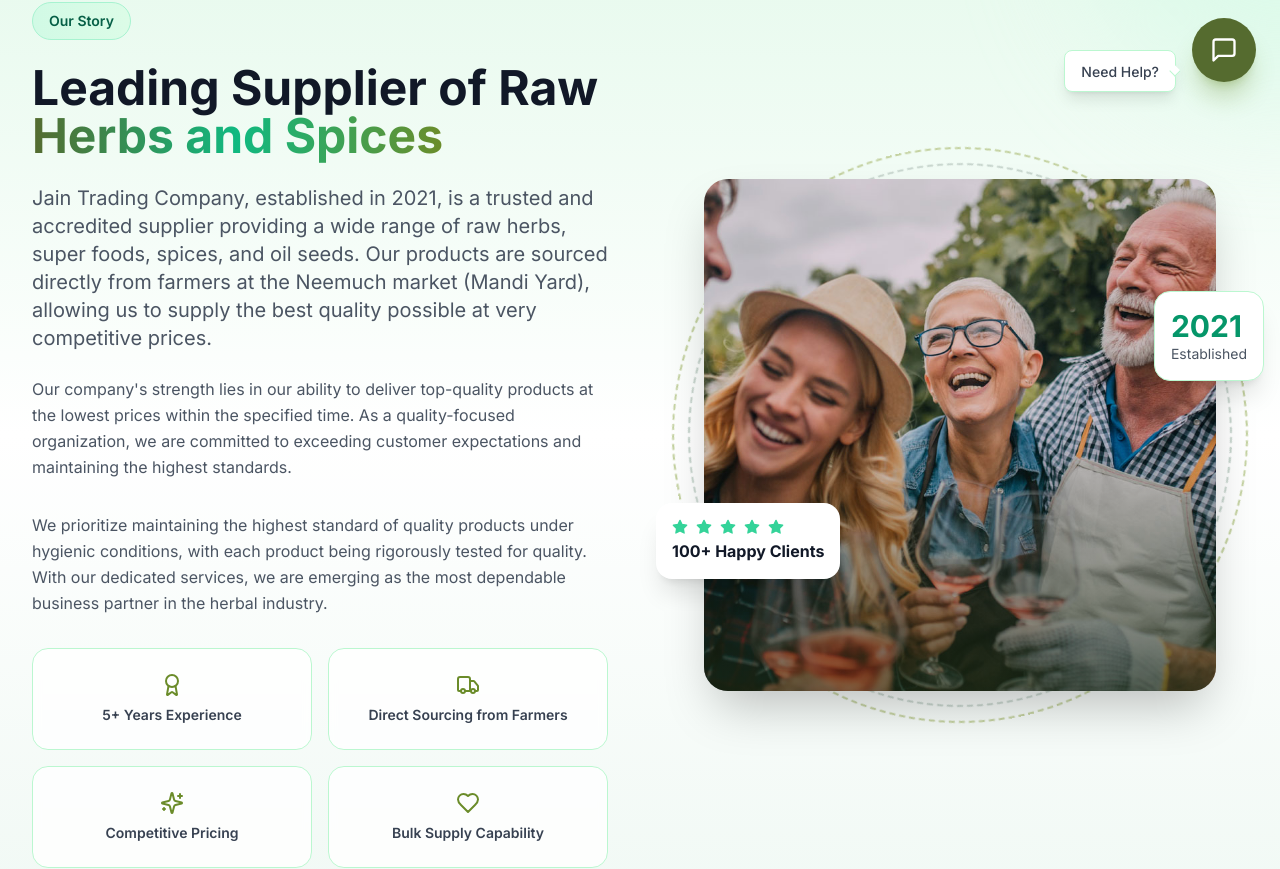
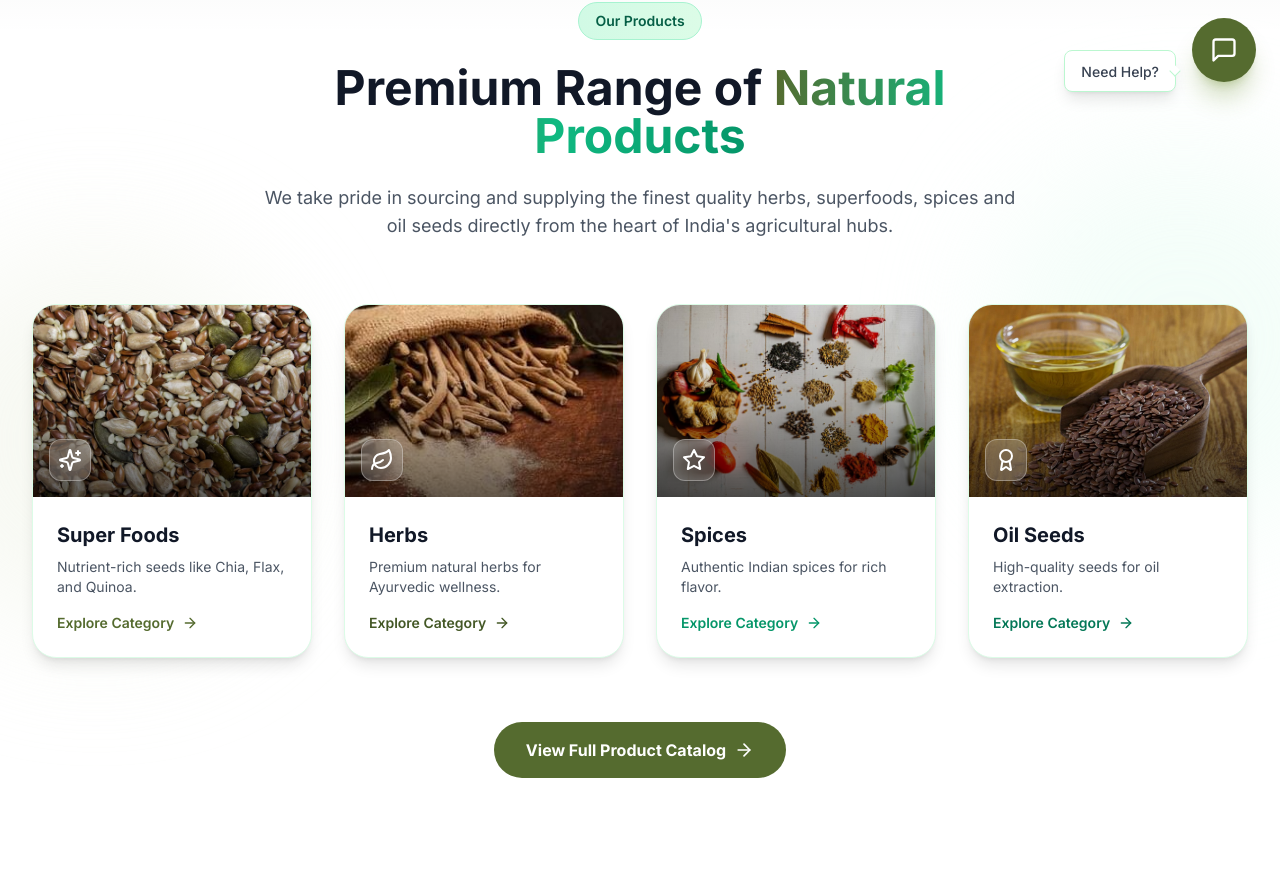
Before and after one commit to ShrikeshShetty09/jaintrading, a Next.js app: page /about in a window 1280 px wide. Shown: the part 694-1563 px from the top of the page. Built offline with nearby package versions, Linux system fonts and the light colour scheme; a web font is replaced by a local one.

Commit message:
changes donee

```diff
--- a/src/app/about/page.tsx
+++ b/src/app/about/page.tsx
@@ -42,6 +42,41 @@
     title: 'Integrity',
     description: 'We believe in authentic products with best competitive rates.',
     color: '#b08430',
+  },
+];
+
+const productCategories = [
+  {
+    name: 'Super Foods',
+    description: 'Nutrient-rich seeds like Chia, Flax, and Quinoa.',
+    href: '/products/superfoods',
+    image: '/images/superfoods.jpg',
+    color: '#556B2F',
+    icon: Sparkles,
+  },
+  {
+    name: 'Herbs',
+    description: 'Premium natural herbs for Ayurvedic wellness.',
+    href: '/products/herbs',
+    image: '/images/herbs.jpg',
+    color: '#445826',
+    icon: Leaf,
+  },
+  {
+    name: 'Spices',
+    description: 'Authentic Indian spices for rich flavor.',
+    href: '/products/spices',
+    image: '/images/spices.jpg',
+    color: '#059669',
+    icon: Star,
+  },
+  {
+    name: 'Oil Seeds',
+    description: 'High-quality seeds for oil extraction.',
+    href: '/products/oil-seeds',
+    image: '/images/oil-seeds.jpg',
+    color: '#047857',
+    icon: Award,
   },
 ];
 
@@ -146,7 +181,7 @@
               variants={fadeInUp}
               className="text-4xl sm:text-5xl md:text-6xl lg:text-7xl font-bold text-white mb-6"
             >
-              About <span className="text-gold-600">Jain Trading Company</span>
+              Welcome to <span className="text-gold-600">Jain Trading Company</span>
             </motion.h1>
             <motion.p
               variants={fadeInUp}
@@ -154,6 +189,113 @@
             >
               Trusted Supplier of Raw Herbs, Super Foods, Spices and Oil Seeds from Neemuch Mandi
             </motion.p>
+          </motion.div>
+        </div>
+      </section>
+
+      {/* Our Products Section */}
+      <section className="py-24 bg-white relative overflow-hidden">
+        {/* Background Decorations */}
+        <div className="absolute top-0 left-0 w-full h-32 bg-gradient-to-b from-primary-900/5 to-transparent" />
+        <div className="absolute top-1/4 -right-24 w-96 h-96 bg-emerald-50 rounded-full blur-3xl opacity-60" />
+        <div className="absolute bottom-1/4 -left-24 w-96 h-96 bg-primary-50 rounded-full blur-3xl opacity-60" />
+
+        <div className="container-custom relative z-10">
+          <motion.div
+            initial="hidden"
+            whileInView="visible"
+            viewport={{ once: true, margin: '-100px' }}
+            variants={staggerContainer}
+            className="text-center max-w-3xl mx-auto mb-16"
+          >
+            <motion.span
+              variants={fadeInUp}
+              className="inline-block px-4 py-2 bg-gradient-to-r from-emerald-100 to-mint-100 text-emerald-800 rounded-full text-sm font-semibold mb-6 border border-emerald-200"
+            >
+              Our Products
+            </motion.span>
+            <motion.h2
+              variants={fadeInUp}
+              className="text-4xl md:text-5xl font-bold text-gray-900 mb-6"
+            >
+              Premium Range of <span className="text-transparent bg-clip-text bg-gradient-to-r from-primary-600 via-emerald-500 to-emerald-600">Natural Products</span>
+            </motion.h2>
+            <motion.p
+              variants={fadeInUp}
+              className="text-lg text-gray-600"
+            >
+              We take pride in sourcing and supplying the finest quality herbs, superfoods,
+              spices and oil seeds directly from the heart of India&apos;s agricultural hubs.
+            </motion.p>
+          </motion.div>
+
+          <motion.div
+            initial="hidden"
+            whileInView="visible"
+            viewport={{ once: true, margin: '-50px' }}
+            variants={staggerContainer}
+            className="grid sm:grid-cols-2 lg:grid-cols-4 gap-8"
+          >
+            {productCategories.map((category, index) => (
+              <motion.div
+                key={index}
+                variants={fadeInUp}
+                whileHover={{ y: -10 }}
+                className="group"
+              >
+                <Link href={category.href} className="block h-full">
+                  <div className="relative bg-white rounded-3xl overflow-hidden shadow-lg hover:shadow-2xl hover:shadow-emerald-500/10 transition-all duration-500 h-full flex flex-col border border-mint-100 hover:border-emerald-300">
+                    {/* Image Container */}
+                    <div className="relative h-48 overflow-hidden">
+                      <Image
+                        src={category.image}
+                        alt={category.name}
+                        fill
+                        className="object-cover transition-transform duration-700 group-hover:scale-110"
+                      />
+                      <div className="absolute inset-0 bg-gradient-to-t from-black/60 via-black/20 to-transparent" />
+                      <div
+                        className="absolute bottom-4 left-4 p-2 rounded-xl backdrop-blur-md bg-white/20 border border-white/30"
+                      >
+                        <category.icon className="w-6 h-6 text-white" />
+                      </div>
+                    </div>
+
+                    {/* Content */}
+                    <div className="p-6 flex-1 flex flex-col">
+                      <h3 className="text-xl font-bold text-gray-900 mb-2 group-hover:text-emerald-600 transition-colors">
+                        {category.name}
+                      </h3>
+                      <p className="text-sm text-gray-600 mb-4 flex-1">
+                        {category.description}
+                      </p>
+                      <div
+                        className="flex items-center gap-2 text-sm font-semibold group-hover:gap-3 transition-all"
+                        style={{ color: category.color }}
+                      >
+                        <span>Explore Category</span>
+                        <ArrowRight className="w-4 h-4" />
+                      </div>
+                    </div>
+                  </div>
+                </Link>
+              </motion.div>
+            ))}
+          </motion.div>
+
+          <motion.div
+            initial={{ opacity: 0, y: 20 }}
+            whileInView={{ opacity: 1, y: 0 }}
+            viewport={{ once: true }}
+            className="mt-16 text-center"
+          >
+            <Link
+              href="/products"
+              className="inline-flex items-center gap-2 px-8 py-4 bg-primary-600 text-white font-bold rounded-full hover:bg-primary-700 transition-all duration-300 hover:shadow-lg hover:shadow-primary-600/25"
+            >
+              View Full Product Catalog
+              <ArrowRight className="w-5 h-5" />
+            </Link>
           </motion.div>
         </div>
       </section>
--- a/src/app/page.tsx
+++ b/src/app/page.tsx
@@ -182,20 +182,18 @@
   return (
     <>
       {/* Hero Section - Full Screen with Parallax */}
-      <section ref={heroRef} className="relative min-h-screen flex items-center overflow-hidden">
+      <section ref={heroRef} className="relative min-h-[500px] sm:min-h-screen flex items-center overflow-hidden">
         {/* Animated Background */}
-        <motion.div style={{ y: heroY }} className="absolute inset-0">
-          <div className="absolute inset-0 bg-gradient-to-br from-primary-900/80 via-emerald-900/70 to-primary-900/80" />
+        <motion.div style={{ y: heroY }} className="absolute inset-0 bg-black">
           <div className="absolute inset-0 opacity-20">
             <Image
-              src="/images/family.jpg"
+              src="/images/hero_bg/hero-bg.jpg"
               alt="Background"
               fill
-              className="object-cover"
+              className="object-cover object-center"
               priority
             />
           </div>
-          <div className="absolute inset-0 bg-gradient-to-t from-primary-900/60 via-transparent to-primary-900/30" />
         </motion.div>
 
         {/* Floating Elements */}
@@ -225,17 +223,20 @@
         />
 
         {/* Content */}
-        <div className="container-custom relative z-10 py-20">
+        <div className="container-custom relative z-10 py-12 sm:py-20">
           <div className="grid lg:grid-cols-2 gap-12 items-center">
             <motion.div
               initial="hidden"
               animate="visible"
               variants={staggerContainer}
-              className="text-white"
+              className="text-white text-center lg:text-left"
             >
               <motion.h1
                 variants={fadeInUp}
-                className="text-5xl md:text-6xl lg:text-7xl font-bold mb-6 leading-tight"
+                className="text-4xl md:text-6xl lg:text-7xl font-bold mb-6 leading-tight"
+                style={{
+                  textShadow: '0 4px 15px rgba(0,0,0,0.9), 0 0 30px rgba(200,155,60,0.6), 0 0 50px rgba(200,155,60,0.3)'
+                }}
               >
                 <span className="text-white">Jain</span>
                 <br />
@@ -244,13 +245,13 @@
 
               <motion.p
                 variants={fadeInUp}
-                className="text-xl md:text-2xl text-primary-100 mb-8 leading-relaxed max-w-xl"
+                className="text-lg md:text-2xl text-primary-100 mb-8 leading-relaxed max-w-xl"
               >
                 Committed to Quality, Committed to Customers. Premium herbs, superfoods,
                 spices, and oil seeds from the heart of India.
               </motion.p>
 
-              <motion.div variants={fadeInUp} className="flex flex-wrap gap-3 sm:gap-4 mb-12">
+              <motion.div variants={fadeInUp} className="flex flex-wrap justify-center lg:justify-start gap-3 sm:gap-4 mb-12">
                 <Link
                   href="/products"
                   className="group inline-flex items-center gap-2 px-6 sm:px-8 py-3 sm:py-4 bg-emerald-500 text-white font-semibold rounded-full hover:bg-emerald-600 transition-all duration-300 hover:shadow-lg hover:shadow-emerald-500/25 text-sm sm:text-base"
@@ -288,12 +289,12 @@
               </motion.div>
             </motion.div>
 
-            {/* Hero Image */}
+            {/* Hero Image - Hidden on Mobile to show more background */}
             <motion.div
               initial={{ opacity: 0, scale: 0.8, rotate: -5 }}
               animate={{ opacity: 1, scale: 1, rotate: 0 }}
               transition={{ duration: 0.8, delay: 0.3 }}
-              className="relative mt-8 lg:mt-0 overflow-hidden"
+              className="hidden lg:block relative mt-8 lg:mt-0 overflow-hidden"
             >
               <div className="relative w-full aspect-square max-w-sm mx-auto lg:max-w-lg">
                 {/* Decorative rings */}
```
Also changed, not shown: public/images/hero_bg/hero-bg.jpg (added).
